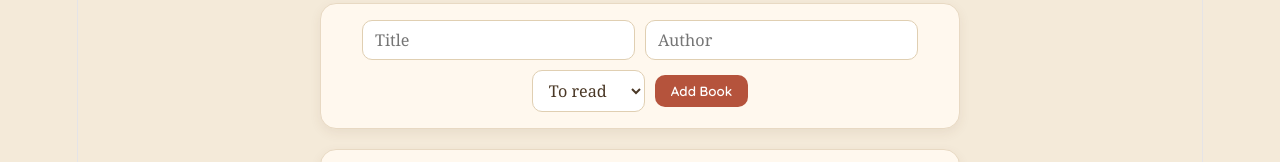
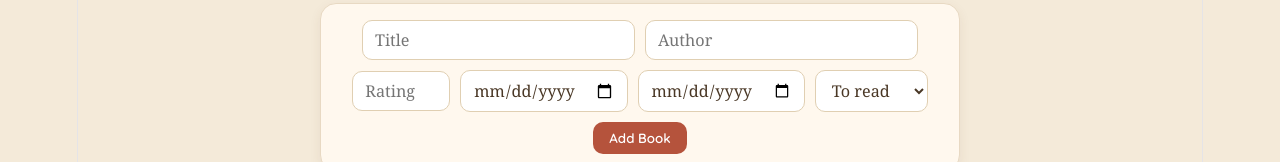
Before and after one commit to aLe3ouLa/book-tracker, a React (Vite) app in the folder client/: page / in a window 1280 px wide. Shown: the part 165-327 px from the top of the page. Built offline with nearby package versions, Linux system fonts and the light colour scheme; no server answers.

Commit message:
fix: update form with the rest of the values

```diff
--- a/client/src/App.jsx
+++ b/client/src/App.jsx
@@ -23,6 +23,9 @@ function App() {
   const [form, setForm] = useState({
     title: "",
     author: "",
+    rating: null,
+    date_started: null,
+    date_finished: null,
     status: "to-read",
   });
 
@@ -46,7 +49,14 @@ function App() {
   }
 
   function handleEdit(book) {
-    setForm({ title: book.title, author: book.author, status: book.status });
+    setForm({
+      title: book.title,
+      author: book.author,
+      status: book.status,
+      rating: book.rating,
+      date_started: book.date_started,
+      date_finished: book.date_finished,
+    });
     setEditingId(book.id);
   }
 
@@ -95,7 +105,20 @@ function App() {
       setBooks([...books, newBook]);
     }
 
-    setForm({ title: "", author: "", status: "to-read" });
+    setForm({
+      title: "",
+      author: "",
+      status: "to-read",
+      rating: null,
+      date_started: null,
+      date_finished: null,
+    });
+  }
+
+  function titleFontSize(title) {
+    if (title.length > 30) return "0.5rem";
+    if (title.length > 18) return "0.8rem";
+    return "1rem";
   }
 
   return (
@@ -118,6 +141,29 @@ function App() {
           onChange={handleChange}
           required
         />
+        <input
+          type="number"
+          name="rating"
+          min="0"
+          max="5"
+          placeholder="Rating"
+          value={!form.rating ? "" : form.rating}
+          onChange={handleChange}
+        />
+        <input
+          type="date"
+          name="date_started"
+          placeholder="Date started"
+          value={!form.date_started ? "" : form.date_started}
+          onChange={handleChange}
+        />
+        <input
+          type="date"
+          name="date_finished"
+          placeholder="Date finished"
+          value={!form.date_finished ? "" : form.date_finished}
+          onChange={handleChange}
+        />
         <select name="status" value={form.status} onChange={handleChange}>
           <option value="to-read">To read</option>
           <option value="reading">Reading</option>
@@ -129,7 +175,14 @@ function App() {
             type="button"
             onClick={() => {
               setEditingId(null);
-              setForm({ title: "", author: "", status: "to-read" });
+              setForm({
+                title: "",
+                author: "",
+                status: "to-read",
+                rating: null,
+                date_finished: null,
+                date_started: null,
+              });
             }}
           >
             Cancel
@@ -165,7 +218,12 @@ function App() {
             style={{ background: SPINE_COLORS[i % SPINE_COLORS.length] }}
           >
             <div className="spine-label">
-              <span className="spine-title">{book.title}</span>
+              <span
+                className="spine-title"
+                style={{ fontSize: titleFontSize(book.title) }}
+              >
+                {book.title}
+              </span>
               <span className="spine-author">{book.author}</span>
               <span className={`spine-status status-${book.status}`}>
                 {book.status}
```
Also changed, not shown: 1 other file (tests, documents, lock files or other folders).
